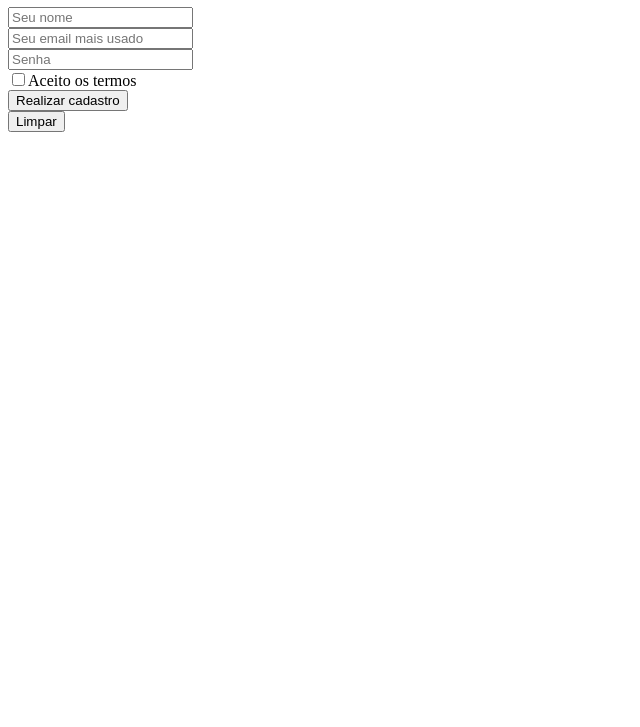
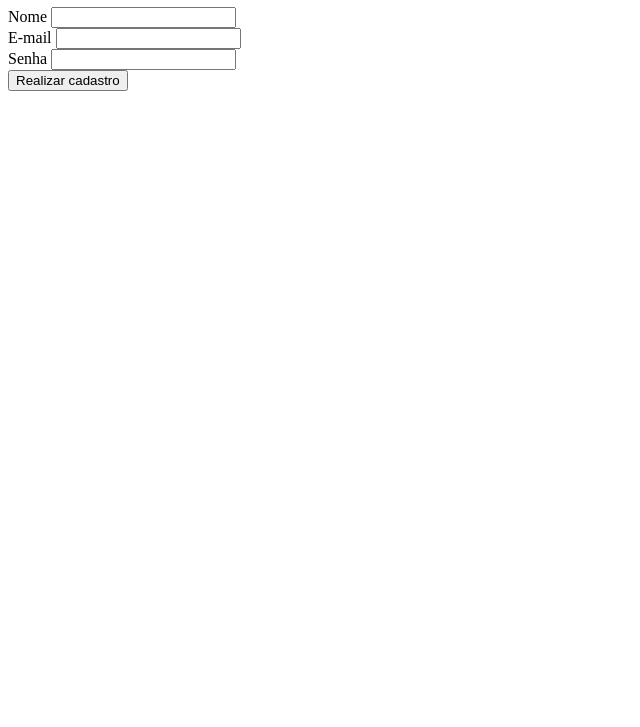
Before and after one commit to Alessandro10Lima/curso_ebac_frontend, a plain HTML site: page form.html in a window 1280 px wide. Shown: the part 73-800 px from the top of the page, without its empty margins (0-640 px from the left). Drawn offline with Linux system fonts and the light colour scheme.

Commit message:
adc arquivo html

```diff
--- a/form.html
+++ b/form.html
@@ -10,12 +10,12 @@
     <h1>Formulário para tarefa EBAC</h1>
 
     <form>
-        <input type="text" placeholder="Seu nome"/> <br/>
-        <input type="email" placeholder="Seu email mais usado"/> <br/>
-        <input type="text" placeholder="Senha"/> <br/>
-        <input type="checkbox" id="checkbox-termos"/><label for="checkbox-termos">Aceito os termos</label>
+        <label for="text">Nome </label><input id="text" type="text"/> <br/>
+        <label for="email">E-mail </label><input id="email" type="email"/> <br/>
+        <label for="password">Senha </label><input id="email" type="password"/> <br/>
+        <button type="submit">Realizar cadastro</button><br/>
+
     </form>
-    <button type="submit">Realizar cadastro</button><br/>
-    <button type="reset">Limpar</button><br/>
+
 </body>
 </html>
```
